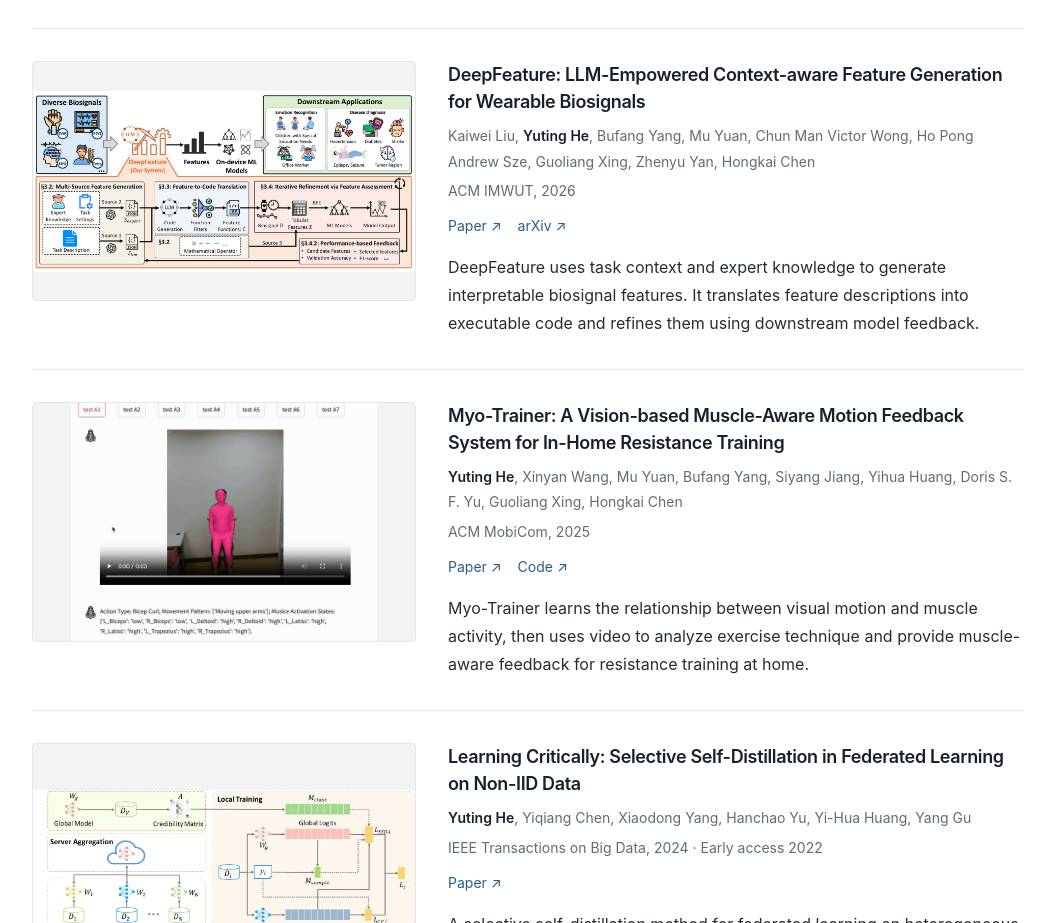
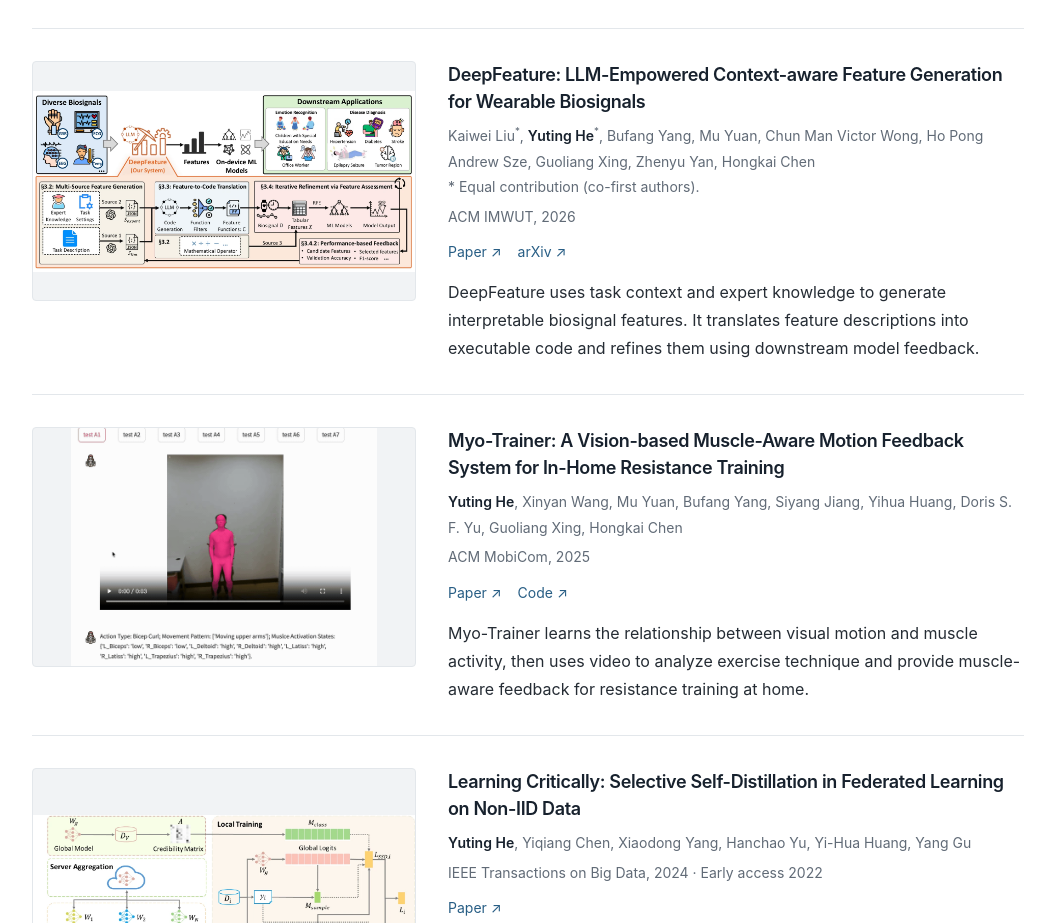
Before and after one commit to YutingHe23/website, a plain HTML site: page index.html in a window 1280 px wide. Shown: the part 1520-2443 px from the top of the page, without its empty margins (112-1167 px from the left). Drawn offline with Linux system fonts and the light colour scheme.

Commit message:
Mark DeepFeature equal first authors

```diff
--- a/index.html
+++ b/index.html
@@ -85,7 +85,7 @@
         <article class="publication" id="deepfeature" aria-labelledby="deepfeature-title">
           <header class="publication-heading">
             <h3 class="paper-title" id="deepfeature-title">DeepFeature: LLM-Empowered Context-aware Feature Generation for Wearable Biosignals</h3>
-            <p class="paper-authors">Kaiwei Liu, <strong>Yuting He</strong>, Bufang Yang, Mu Yuan, Chun Man Victor Wong, Ho Pong Andrew Sze, Guoliang Xing, Zhenyu Yan, Hongkai Chen</p>
+            <p class="paper-authors">Kaiwei Liu<sup>*</sup>, <strong>Yuting He</strong><sup>*</sup>, Bufang Yang, Mu Yuan, Chun Man Victor Wong, Ho Pong Andrew Sze, Guoliang Xing, Zhenyu Yan, Hongkai Chen<br><span>* Equal contribution (co-first authors).</span></p>
             <p class="paper-venue">ACM IMWUT, 2026</p>
             <nav aria-label="deepfeature resources" class="paper-links"><a href="https://doi.org/10.1145/3831996" rel="noopener noreferrer" target="_blank">Paper <span aria-hidden="true">↗</span></a><a href="https://arxiv.org/abs/2512.08379" rel="noopener noreferrer" target="_blank">arXiv <span aria-hidden="true">↗</span></a></nav>
           </header>
```
